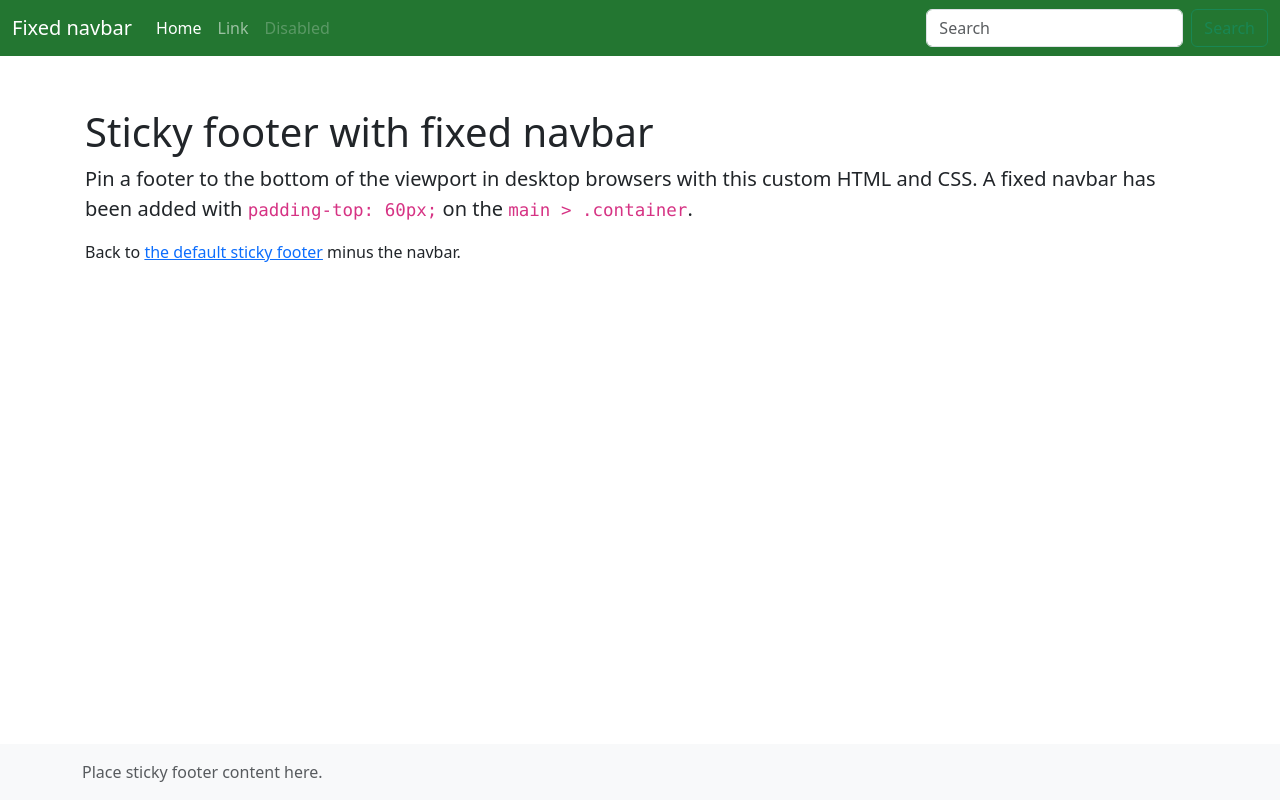
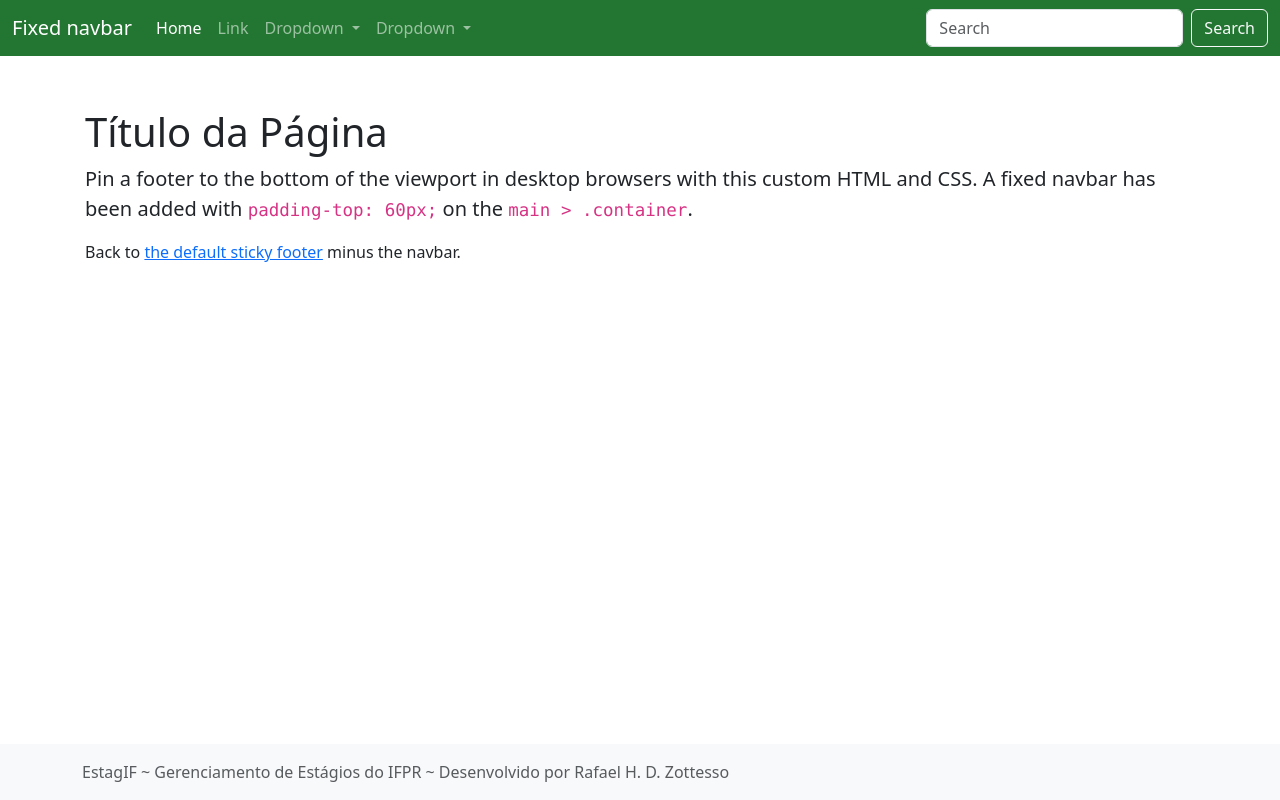
Before and after one commit to rafaelzottesso/naes-2023, a Django app: page / in a window 1280 px wide. Run offline with Django 4.2, Linux system fonts and the light colour scheme; some libraries are stand-ins or nearby versions.

Commit message:
Ajustes simples no template

```diff
--- a/estagif/paginas/templates/paginas/modelo.html
+++ b/estagif/paginas/templates/paginas/modelo.html
@@ -20,7 +20,6 @@
 <body class="d-flex flex-column h-100">
 
     <header>
-
         <!-- Fixed navbar -->
         <nav class="navbar navbar-expand-md navbar-dark fixed-top bg-verde-escuro">
             <div class="container-fluid">
@@ -37,13 +36,41 @@
                         <li class="nav-item">
                             <a class="nav-link" href="#">Link</a>
                         </li>
-                        <li class="nav-item">
-                            <a class="nav-link disabled">Disabled</a>
+                        <li class="nav-item dropdown">
+                            <a class="nav-link dropdown-toggle" href="#" role="button" data-bs-toggle="dropdown"
+                                aria-expanded="false">
+                                Dropdown
+                            </a>
+                            <ul class="dropdown-menu">
+                                <li><a class="dropdown-item" href="#">Action</a></li>
+                                <li><a class="dropdown-item" href="#">Another action</a></li>
+                                <li>
+                                    <hr class="dropdown-divider">
+                                </li>
+                                <li><a class="dropdown-item" href="#">Something else here</a></li>
+                            </ul>
                         </li>
+                        <li class="nav-item dropdown">
+                            <a class="nav-link dropdown-toggle" href="#" role="button" data-bs-toggle="dropdown"
+                                aria-expanded="false">
+                                Dropdown
+                            </a>
+                            <ul class="dropdown-menu">
+                                <li><a class="dropdown-item" href="#">Action</a></li>
+                                <li><a class="dropdown-item" href="#">Another action</a></li>
+                                <li>
+                                    <hr class="dropdown-divider">
+                                </li>
+                                <li><a class="dropdown-item" href="#">Something else here</a></li>
+                            </ul>
+                        </li>
+
+
                     </ul>
+
                     <form class="d-flex" role="search">
                         <input class="form-control me-2" type="search" placeholder="Search" aria-label="Search">
-                        <button class="btn btn-outline-success" type="submit">Search</button>
+                        <button class="btn btn-outline-light" type="submit">Search</button>
                     </form>
                 </div>
             </div>
@@ -53,17 +80,27 @@
     <!-- Begin page content -->
     <main class="flex-shrink-0">
         <div class="container">
-            <h1 class="mt-5">Sticky footer with fixed navbar</h1>
+
+            <h1 class="mt-5">Título da Página</h1>
+
             <p class="lead">Pin a footer to the bottom of the viewport in desktop browsers with this custom HTML and
                 CSS. A fixed navbar has been added with <code class="small">padding-top: 60px;</code> on the <code
                     class="small">main &gt; .container</code>.</p>
+
             <p>Back to <a href="/docs/5.3/examples/sticky-footer/">the default sticky footer</a> minus the navbar.</p>
+
         </div>
     </main>
 
+    <!-- Conteúdo do Rodapé -->
     <footer class="footer mt-auto py-3 bg-light">
         <div class="container">
-            <span class="text-muted">Place sticky footer content here.</span>
+            <span class="text-muted">
+                EstagIF
+                ~
+                Gerenciamento de Estágios do IFPR
+                ~
+                Desenvolvido por Rafael H. D. Zottesso</span>
         </div>
     </footer>
 
```
